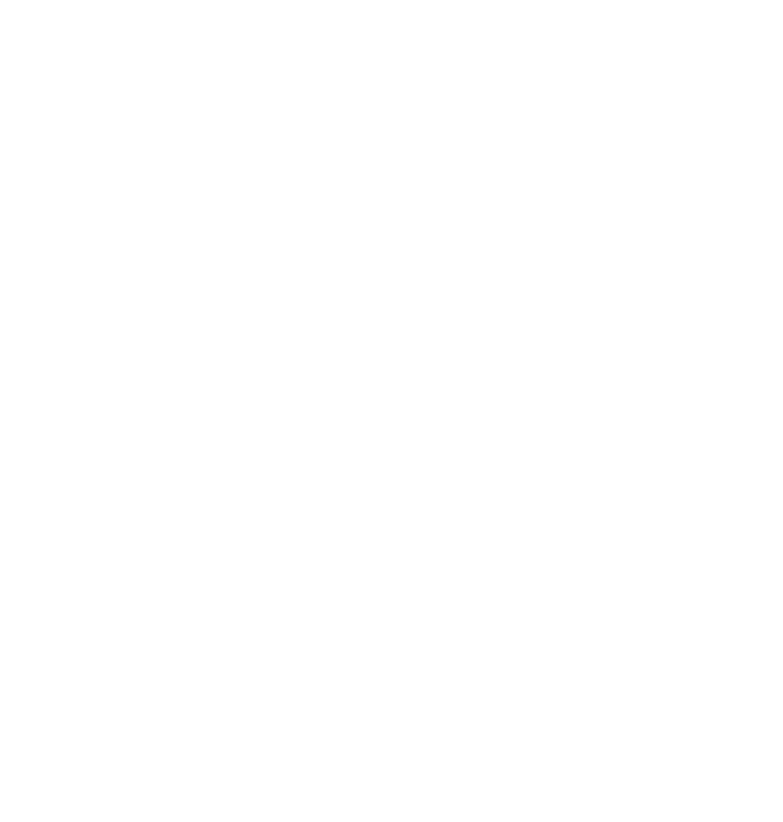
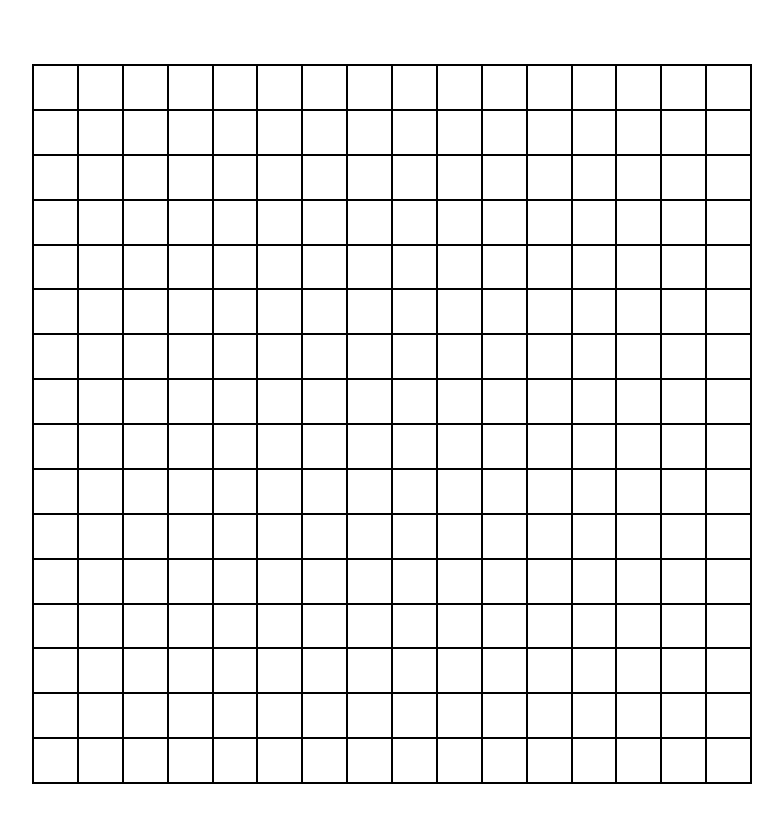
Before and after one commit to Kryoshi/odin-etch-sketch, a plain HTML site: page docs/index.html in a window 1280 px wide. Shown: the whole page, without its empty margins (248-1031 px from the left). Drawn offline with Linux system fonts and the light colour scheme.

Commit message:
Add grid functionality

```diff
--- a/docs/index.html
+++ b/docs/index.html
@@ -8,8 +8,9 @@
     <link rel="stylesheet" href="styles.css">
 </head>
 <body>
-    <div class="grid">
+    <div class="container">
+        <div class="grid"></div>
+    </div>
 
-    </div>
 </body>
 </html>
--- a/docs/script.js
+++ b/docs/script.js
@@ -0,0 +1,21 @@
+const grid = document.querySelector(".grid");
+
+
+let gridSize = 16;
+
+function generateGrid() {
+    const size = grid.clientWidth / gridSize;
+    console.log(grid.clientWidth);
+    for (let i = 0; i < gridSize; ++i) {
+        const row = document.createElement("div");
+        row.setAttribute("class", "row");
+        grid.appendChild(row);
+        for (let j = 0; j < gridSize; ++j) {
+            const square = document.createElement("div");
+            square.setAttribute("class", "square");
+            row.appendChild(square);
+        }
+    }
+}
+
+generateGrid()
--- a/docs/styles.css
+++ b/docs/styles.css
@@ -1,6 +1,35 @@
+* {
+    margin: 0;
+    padding: 0;
+}
+
+.container {
+    max-width: 90vh;
+    max-height: 90vh;
+    padding: 64px 32px;
+    margin: auto;
+}
+
 .grid {
-    width: 960px;
-    height: 960px;
+    aspect-ratio: 1;
+    max-width: 100%;
+    max-height: 100%;
     display: flex;
     flex-wrap: wrap;
+    border: 1px solid black;
 }
+
+.row {
+    display: flex;
+    flex-direction: column;
+    flex-grow: 1;
+
+}
+.square {
+    min-width: 40px;
+    aspect-ratio: 1;
+    box-sizing: border-box;
+    border: 1px solid black;
+    flex-grow: 1;
+    flex-shrink: 1;
+}
```
